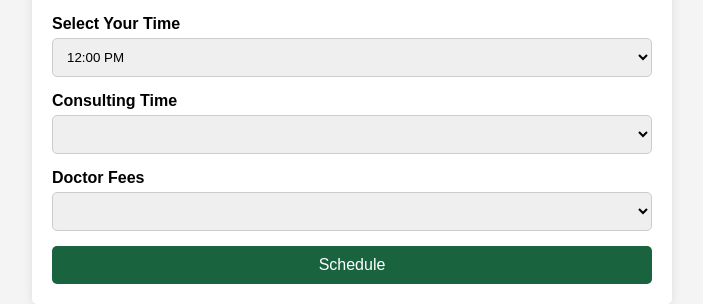
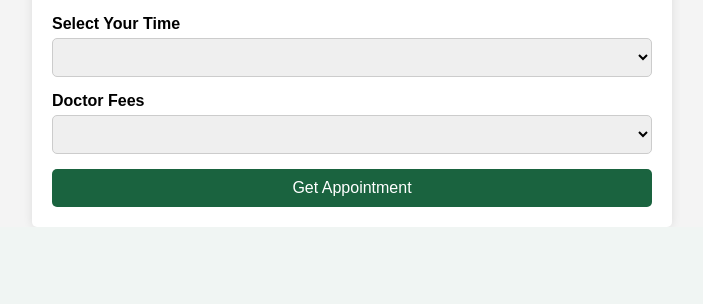
Before and after one commit to odhsagor/Dmedic, a PHP site: page /mdrakibul/patientAppointmentForm.php in a window 1280 px wide. Shown: the part 683-987 px from the top of the page, without its empty margins (288-991 px from the left). After the commit the page ends 910 px from the top, so only its background shows below. Run offline with PHP 8.4, Linux system fonts and the light colour scheme; lists and menus that the app fills with data are empty.

Commit message:
Commited By @ODHSAGOR

```diff
--- a/mdrakibul/patientAppointmentForm.php
+++ b/mdrakibul/patientAppointmentForm.php
@@ -5,6 +5,7 @@
     <meta name="viewport" content="width=device-width, initial-scale=1.0">
     <title>Patient Appointment Form</title>
     <link rel="stylesheet" href="cssrakib/patientAppoinmentFrom.css">
+    <script src="https://code.jquery.com/jquery-3.6.0.min.js"></script>
 </head>
 <body>
 <header>
@@ -54,16 +55,7 @@
             <label for="doctor_type">Which medical department do you want to make an appointment for?</label>
             <select id="doctor_type" name="doctor_type" required>
                 <option value="Select">Select Doctor Type</option>
-                <option value="Endocrinology">Endocrinology</option>
-                <option value="Metabolism">Metabolism</option>
-                <option value="Endocrinology & Metabolism">Endocrinology & Metabolism</option>
-                <option value="fetal cardiologists">Fetal Cardiologists</option>
-                <option value="cardiac geneticists">Cardiac Geneticists</option>
-                <option value="cardiac imaging specialists">Cardiac Imaging Specialists</option>
-                <option value="electrophysiologists">Electrophysiologists</option>
-                <option value="exercise physiologists">Exercise Physiologists</option>
-                <option value="heart transplant specialists">Heart Transplant Specialists</option>
-                <option value="heart surgeons">Heart Surgeons</option>
+                <!-- Options will be populated by JavaScript -->
             </select>
         </div>
         <div class="form-group">
@@ -75,30 +67,88 @@
         <div class="form-group">
             <label for="appointment_date">Select Your Appointment Date</label>
             <select id="appointment_date" name="appointment_date" required>
-                <!-- Options for dates -->
+                <!-- Options will be populated by JavaScript -->
             </select>
         </div>
         <div class="form-group">
             <label for="select-time">Select Your Time</label>
             <select id="select-time" name="select-time" required>
-                <option value="12:00 PM">12:00 PM</option>
-                <!-- Other options -->
-            </select>
-        </div>
-        <div class="form-group">
-            <label for="consulting-time">Consulting Time</label>
-            <select id="consulting-time" name="consulting-time" required>
-                <!-- Options for consulting time -->
+                <!-- Options will be populated by JavaScript -->
             </select>
         </div>
         <div class="form-group">
             <label for="doctor-fees">Doctor Fees</label>
             <select id="doctor-fees" name="doctor-fees" required>
-                <!-- Options for doctor fees -->
+                <!-- Options will be populated by JavaScript -->
             </select>
         </div>
-        <button type="submit">Schedule</button>
+        <button type="submit">Get Appointment</button>
     </form>
 </div>
+
+<script>
+$(document).ready(function(){
+    // Populate Doctor Types
+    $.ajax({
+        url: 'get_doctor_types.php',
+        type: 'GET',
+        success: function(data) {
+            $('#doctor_type').append(data);
+        }
+    });
+
+    // Populate Doctor Names based on selected Doctor Type
+    $('#doctor_type').change(function() {
+        var doctorType = $(this).val();
+        $.ajax({
+            url: 'get_doctor_names.php',
+            type: 'POST',
+            data: {doctor_type: doctorType},
+            success: function(data) {
+                $('#doctor_name').html(data);
+            }
+        });
+    });
+
+    // Populate Appointment Dates based on selected Doctor
+    $('#doctor_name').change(function() {
+        var doctorName = $(this).val();
+        $.ajax({
+            url: 'get_appointment_dates.php',
+            type: 'POST',
+            data: {doctor_name: doctorName},
+            success: function(data) {
+                $('#appointment_date').html(data);
+            }
+        });
+    });
+
+    // Populate Time Slots based on selected Appointment Date
+    $('#appointment_date').change(function() {
+        var appointmentDate = $(this).val();
+        $.ajax({
+            url: 'get_time_slots.php',
+            type: 'POST',
+            data: {appointment_date: appointmentDate},
+            success: function(data) {
+                $('#select-time').html(data);
+            }
+        });
+    });
+
+    // Populate Doctor Fees based on selected Time Slot
+    $('#select-time').change(function() {
+        var timeSlot = $(this).val();
+        $.ajax({
+            url: 'get_doctor_fees.php',
+            type: 'POST',
+            data: {time_slot: timeSlot},
+            success: function(data) {
+                $('#doctor-fees').html(data);
+            }
+        });
+    });
+});
+</script>
 </body>
 </html>
```
